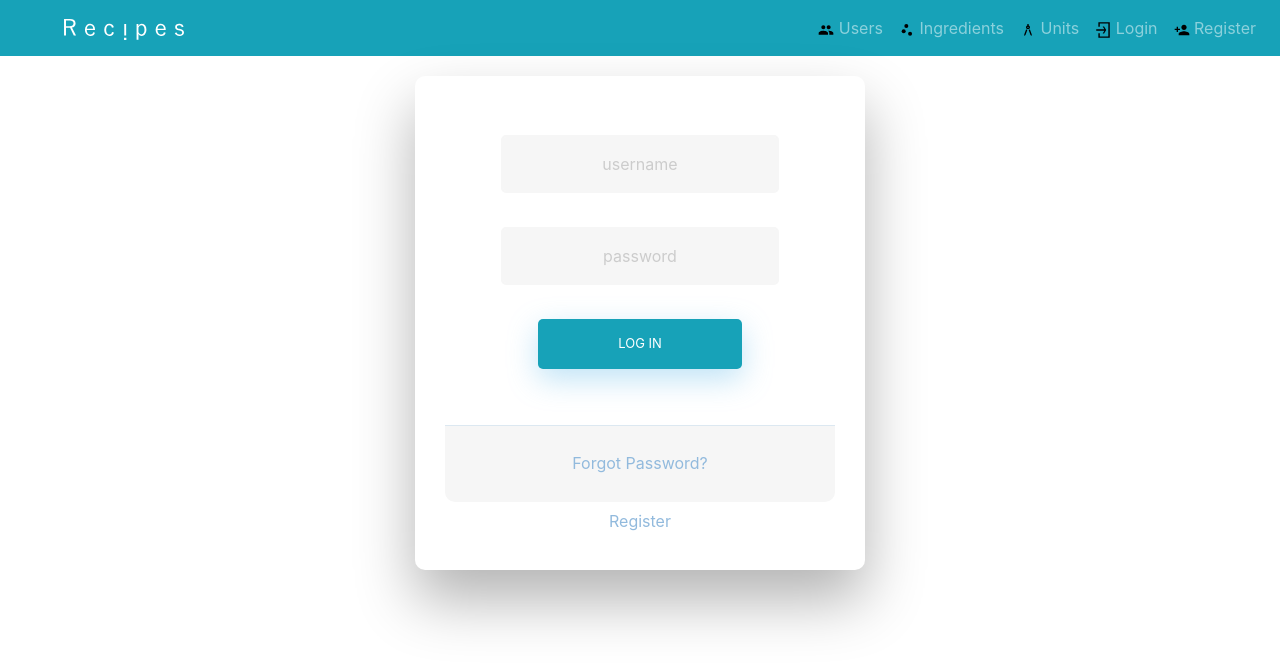
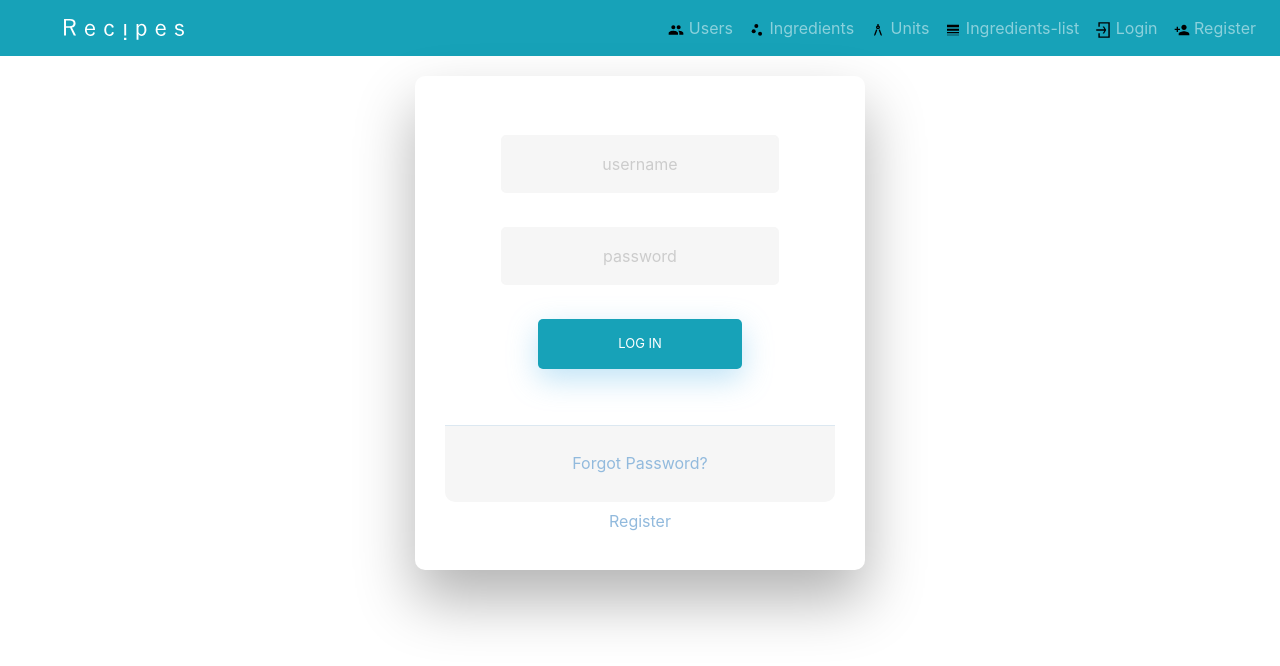
Before and after one commit to daimoncart/recipes-angular, an Angular app: page / in a window 1280 px wide. Shown: the top 666 px of the page. Built offline with nearby package versions, Linux system fonts and the light colour scheme; no server answers.

Commit message:
Ingredient list button

```diff
--- a/src/app/navi/navi.component.html
+++ b/src/app/navi/navi.component.html
@@ -22,6 +22,11 @@
           </a>
         </li>
         <li class="nav-item">
+          <a class="nav-link" (click)="isShown = false" routerLink="//ievieto coment">
+            <img src="../../assets/img/line_weight-24px.svg" class="svg"> Ingredients-list
+          </a>
+        </li>
+        <li class="nav-item">
           <a class="nav-link" (click)="isShown = false" routerLink="/login">
             <img src="../../assets/img/login.svg" class="svg"> Login
           </a>
```
Also changed, not shown: src/assets/img/line_weight-24px.svg (added).
